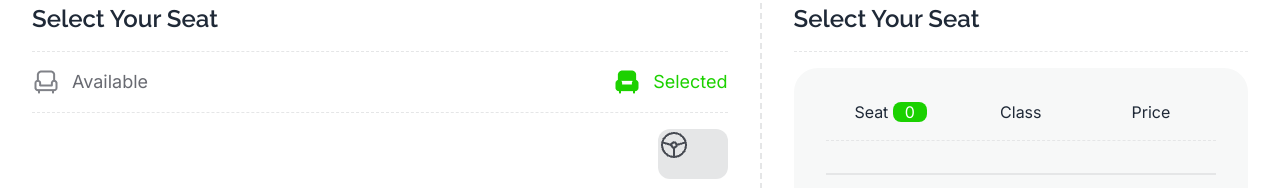
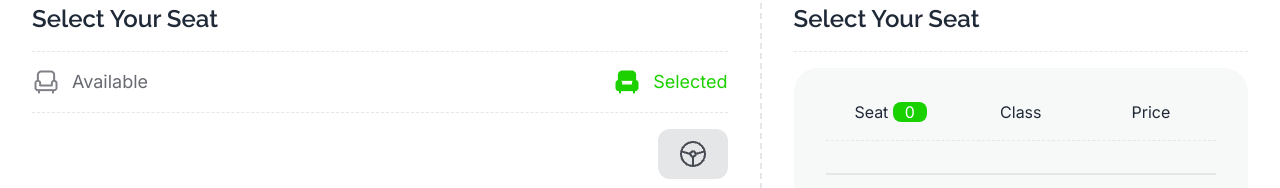
Before and after one commit to mazharul90007/smart-ticketing, a plain HTML site: page index.html in a window 1280 px wide. Shown: the part 1740-1928 px from the top of the page. Drawn offline with nearby package versions, Linux system fonts and the light colour scheme.

Commit message:
driver seat position fixed

```diff
--- a/index.html
+++ b/index.html
@@ -161,7 +161,7 @@
 
                         </div>
                         <div class="driver-seat flex justify-end">
-                            <div class="driver bg-[#e5e6e7] inline-block rounded-xl">
+                            <div class="driver bg-[#e5e6e7] flex rounded-xl">
                                 <img src="assets/images/steering.png" alt="">
                             </div>
                         </div>
```
